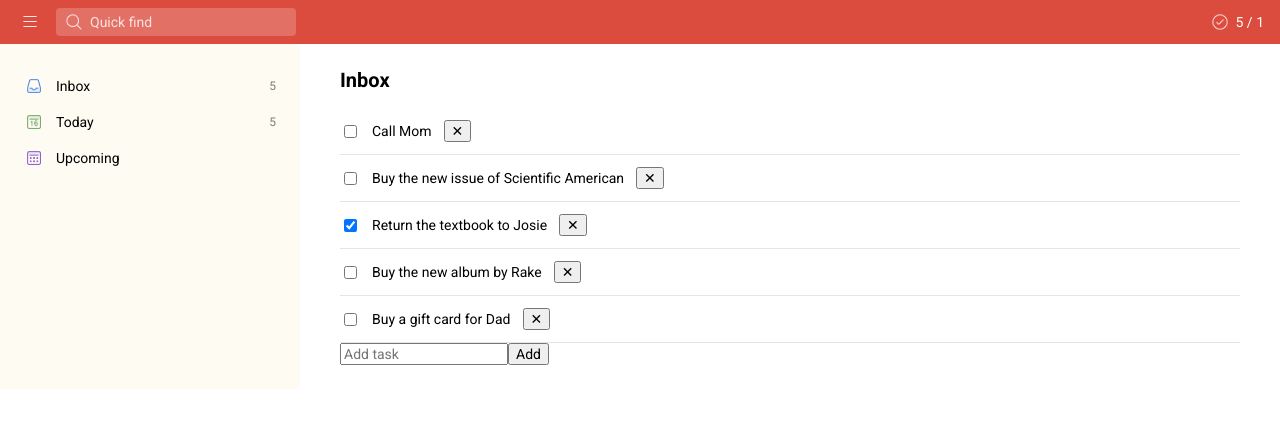
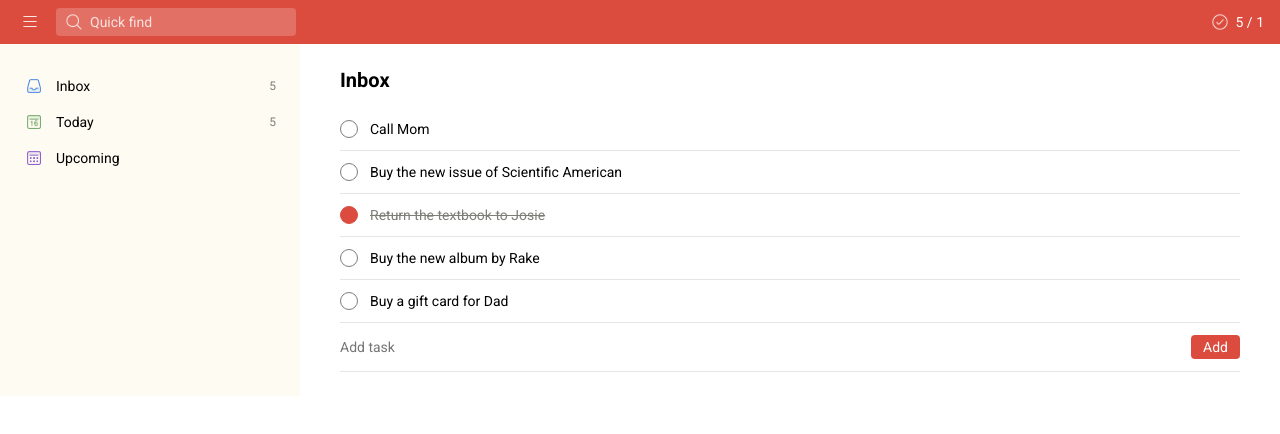
Before and after one commit to rachitabisht-ui/assignment-2-rachitabisht-ui, a React (Vite) app: page / in a window 1280 px wide. Shown: the top 434 px of the page. Built offline with nearby package versions, Linux system fonts and the light colour scheme.

Commit message:
Style completed tasks, delete button and task form

```diff
--- a/src/App.css
+++ b/src/App.css
@@ -186,7 +186,7 @@ body {
 }
 
 /* Custom circular radio button (no images) */
-.task-item input[type="radio"] {
+.task-item input[type="checkbox"] {
   appearance: none;
   width: 18px;
   height: 18px;
@@ -198,18 +198,78 @@ body {
 }
 
 /* Filled center when selected */
-.task-item input[type="radio"]:checked {
+.task-item input[type="checkbox"]:checked {
   background-color: #7e7d79;
   box-shadow: inset 0 0 0 3px #ffffff;
 }
 
 /* Visible outline for keyboard users */
-.task-item input[type="radio"]:focus-visible {
+.task-item input[type="checkbox"]:focus-visible {
   outline: 2px solid #dc4c3e;
   outline-offset: 2px;
 }
 
 /* ========== RESPONSIVE STYLES ========== */
+/* Completed task: grey, struck-through text */
+.task-item.completed label {
+  color: #7e7d79;
+  text-decoration: line-through;
+}
+
+/* Completed task: filled red circle */
+.task-item input[type="checkbox"]:checked {
+  background-color: #dc4c3e;
+  border-color: #dc4c3e;
+  box-shadow: none;
+}
+/* Delete button: plain ✕ at the right end, shown on hover */
+.task-item button {
+  margin-left: auto;
+  background: none;
+  border: none;
+  color: #7e7d79;
+  cursor: pointer;
+  opacity: 0;
+}
+
+.task-item:hover button {
+  opacity: 1;
+}
+
+.task-item button:hover {
+  color: #dc4c3e;
+}
+
+/* Add-task form: full-width row matching the task list */
+.task-form {
+  display: flex;
+  gap: 12px;
+  padding: 12px 0;
+  border-bottom: 1px solid #e5e5e5;
+}
+
+.task-form input {
+  flex: 1;
+  border: none;
+  padding: 4px 0;
+}
+
+.task-form input:focus {
+  outline: none;
+}
+
+.task-form button {
+  background-color: #dc4c3e;
+  color: #ffffff;
+  border: none;
+  border-radius: 4px;
+  padding: 4px 12px;
+  cursor: pointer;
+}
+
+.task-form button:hover {
+  background-color: #b83c30;
+}
 
 @media (max-width: 480px) {
   /* Hide the left navigation on small screens */
--- a/src/components/TaskItem.jsx
+++ b/src/components/TaskItem.jsx
@@ -1,6 +1,6 @@
 function TaskItem({ task }) {
   return (
-    <li className="task-item">
+    <li className={task.completed ? 'task-item completed' : 'task-item'}>
       <input type="checkbox" id={`task-${task.id}`} checked={task.completed} readOnly />
       <label htmlFor={`task-${task.id}`}>{task.text}</label>
       <button type="button" aria-label="Delete task">✕</button>
```
